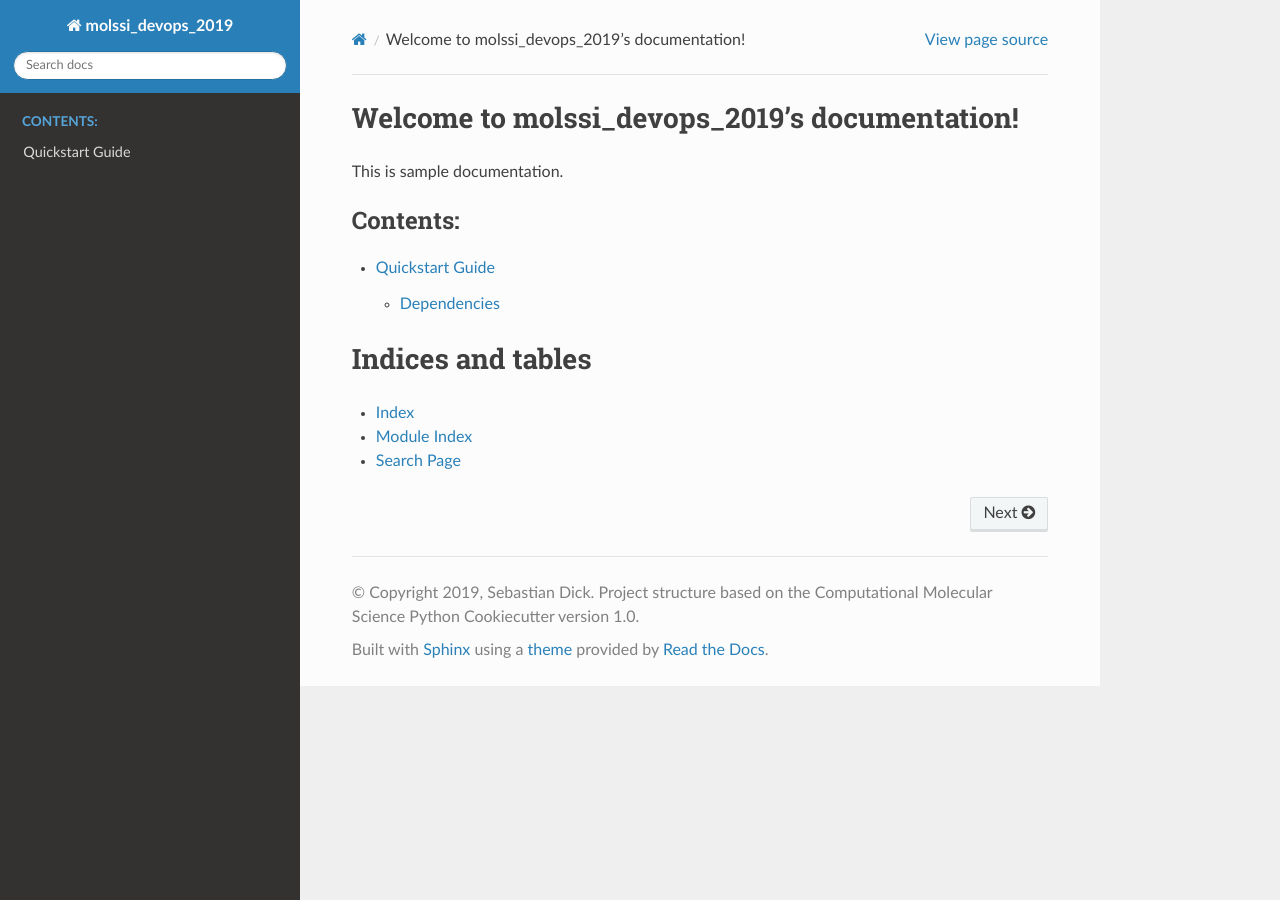
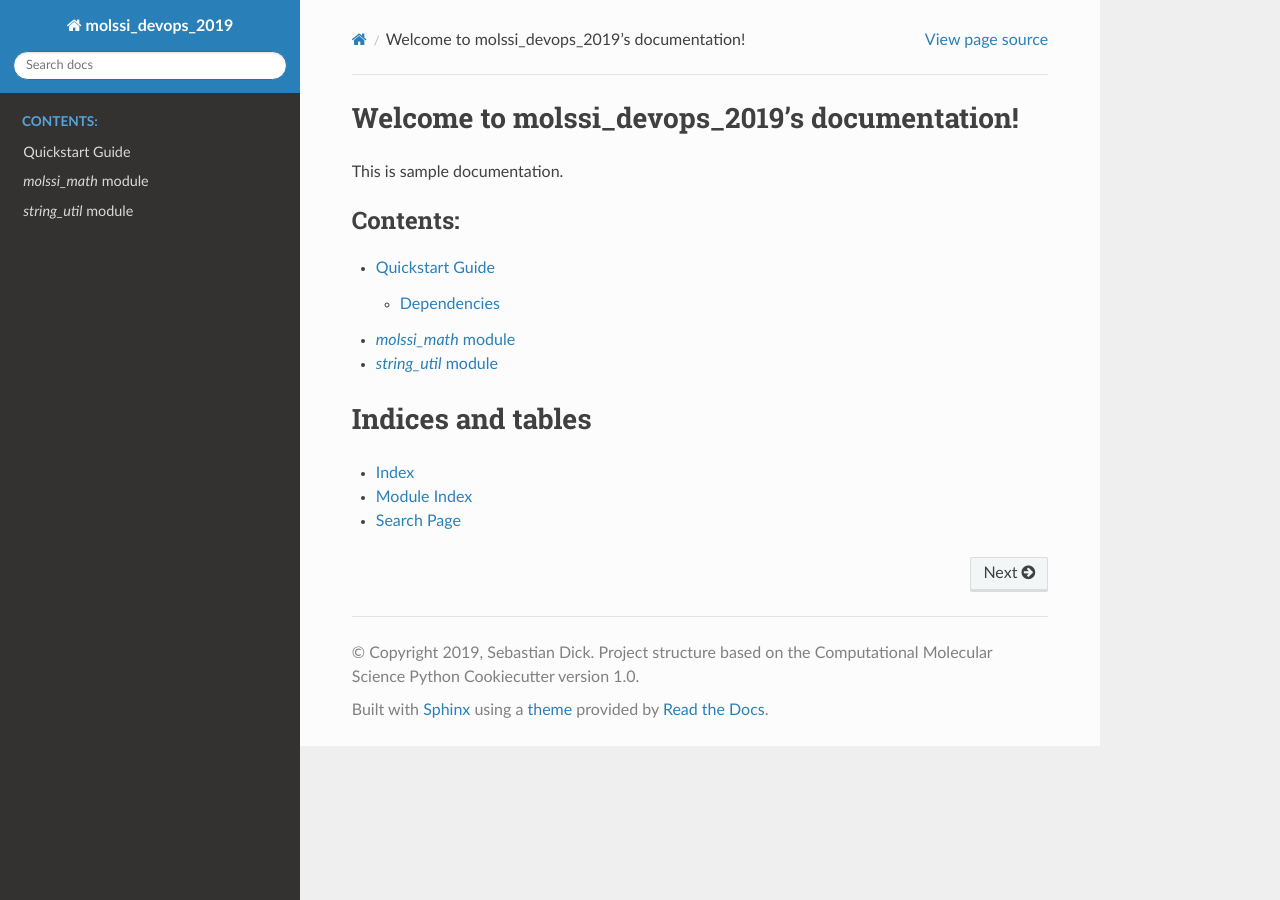
Before and after one commit to semodi/molssi_devops_2019, a Sphinx documentation site: the page built from docs/index.rst, in a window 1280 px wide. Built offline with Sphinx 7.4.7 and the Read the Docs theme 2.0.0, drawn with Linux system fonts in a browser that asks for light colours.

Commit message:
use autodoc to document functions and modules

```diff
--- a/docs/index.rst
+++ b/docs/index.rst
@@ -12,6 +12,8 @@ This is sample documentation.
    :caption: Contents:
 
    usage/quickstart
+   modules/molssi_math
+   modules/string_util
 
 Indices and tables
 ==================
--- /dev/null
+++ b/docs/modules/string_util.rst
@@ -0,0 +1,7 @@
+
+`string_util` module
+======================
+
+.. automodule:: molssi_devops_2019.string_util
+
+.. autofunction:: title_case
```
Also changed, not shown: docs/modules/molssi_math.rst (added, +9 -0 lines).
